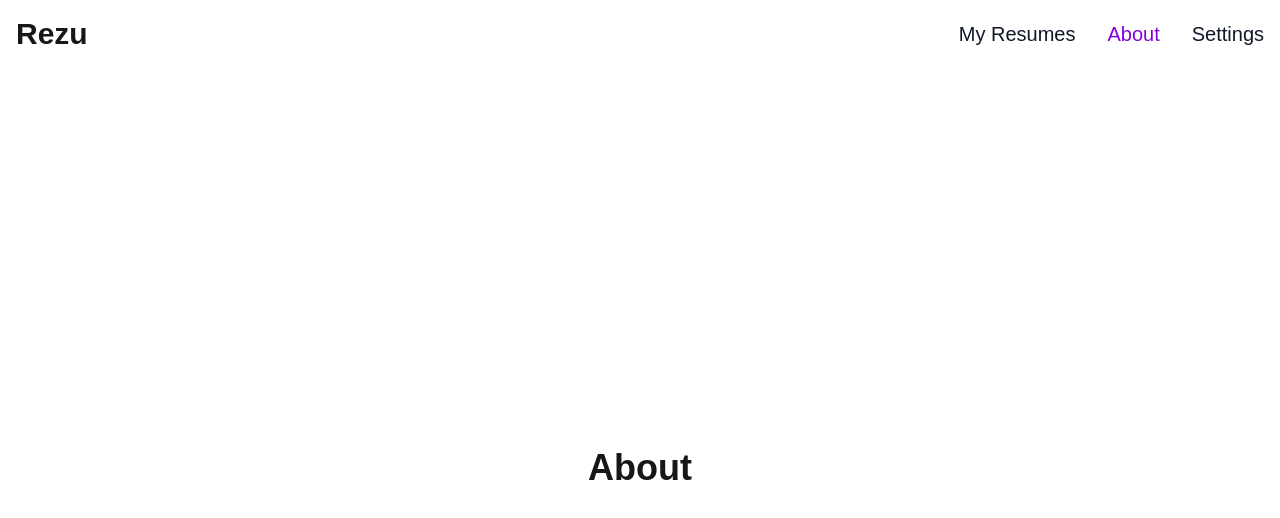
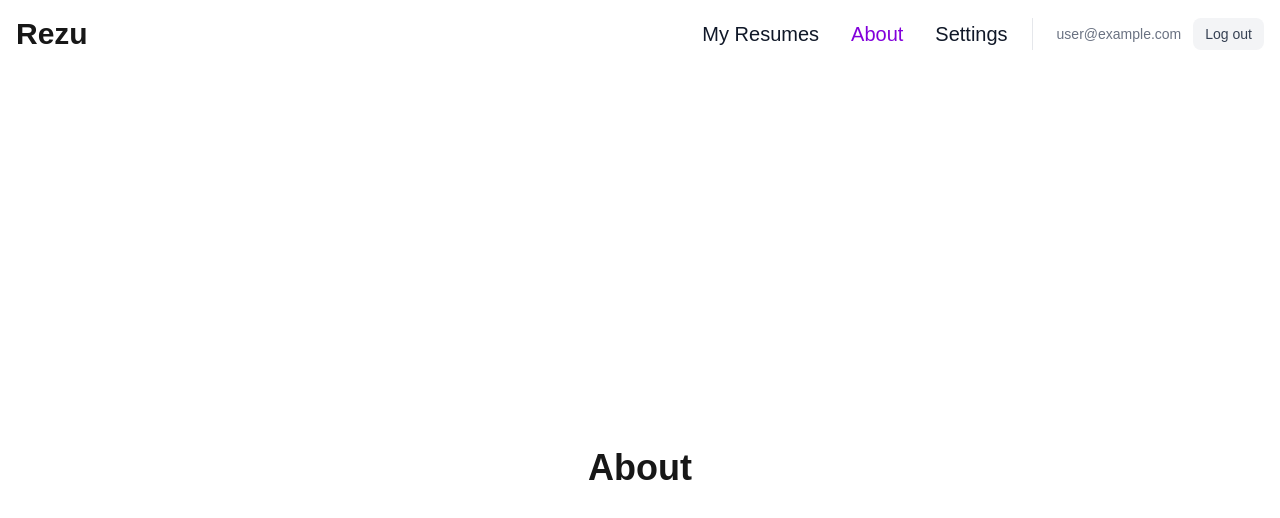
Before and after one commit to LeonardoLujan/rezu, a Next.js app: page /pages/about in a window 1280 px wide. Shown: the top 518 px of the page. Built offline with nearby package versions, Linux system fonts and the light colour scheme; no server answers; sample sign-in values are in the browser's storage.

Commit message:
Log out button

```diff
--- a/components/nav/nav.tsx
+++ b/components/nav/nav.tsx
@@ -1,10 +1,27 @@
 "use client"
 
 import Link from 'next/link'
-import { usePathname } from 'next/navigation'
+import { usePathname, useRouter } from 'next/navigation'
+import { useEffect, useState } from 'react'
+import { auth } from '@/lib/firebase'
+import { signOut } from 'firebase/auth'
 
 export default function Nav() {
   const pathname = usePathname()
+  const router = useRouter()
+  const [email, setEmail] = useState<string | null>(null)
+
+  useEffect(() => {
+    const unsubscribe = auth.onAuthStateChanged((user) => {
+      setEmail(user?.email ?? null)
+    })
+    return () => unsubscribe()
+  }, [])
+
+  const handleLogout = async () => {
+    await signOut(auth)
+    router.push('/')
+  }
 
   const linkClasses = (path: string) =>
     `block py-2 px-3 rounded-sm md:p-0 ${
@@ -20,7 +37,7 @@ export default function Nav() {
           <span className="self-center text-3xl font-semibold whitespace-nowrap dark:text-white">Rezu</span>
         </a>
 
-        <div className="hidden w-full md:block md:w-auto" id="navbar-default">
+        <div className="hidden w-full md:flex md:w-auto items-center gap-6" id="navbar-default">
           <ul className="text-xl font-medium flex flex-col p-4 md:p-0 mt-4 border border-gray-100 rounded-lg bg-gray-50 md:flex-row md:space-x-8 rtl:space-x-reverse md:mt-0 md:border-0 md:bg-white dark:bg-gray-800 md:dark:bg-gray-900 dark:border-gray-700">
             <li>
               <Link href="/pages/my_resumes" className={linkClasses('/pages/my_resumes')}>My Resumes</Link>
@@ -32,6 +49,18 @@ export default function Nav() {
               <Link href="/pages/settings" className={linkClasses('/pages/settings')}>Settings</Link>
             </li>
           </ul>
+
+          {email && (
+            <div className="flex items-center gap-3 border-l border-gray-200 pl-6">
+              <span className="text-sm text-gray-500">{email}</span>
+              <button
+                onClick={handleLogout}
+                className="text-sm px-3 py-1.5 bg-gray-100 text-gray-700 rounded-lg hover:bg-gray-200 transition"
+              >
+                Log out
+              </button>
+            </div>
+          )}
         </div>
       </div>
     </nav>
--- a/cors.json
+++ b/cors.json
@@ -1,7 +1,7 @@
 [
   {
-    "origin": ["http://localhost:3000", "https://rezu-90106.firebaseapp.com"],
-    "method": ["GET", "HEAD", "PUT", "POST", "DELETE"],
+    "origin": ["https://tezu.vercel.app"],
+    "method": ["GET"],
     "maxAgeSeconds": 3600
   }
 ]
```
